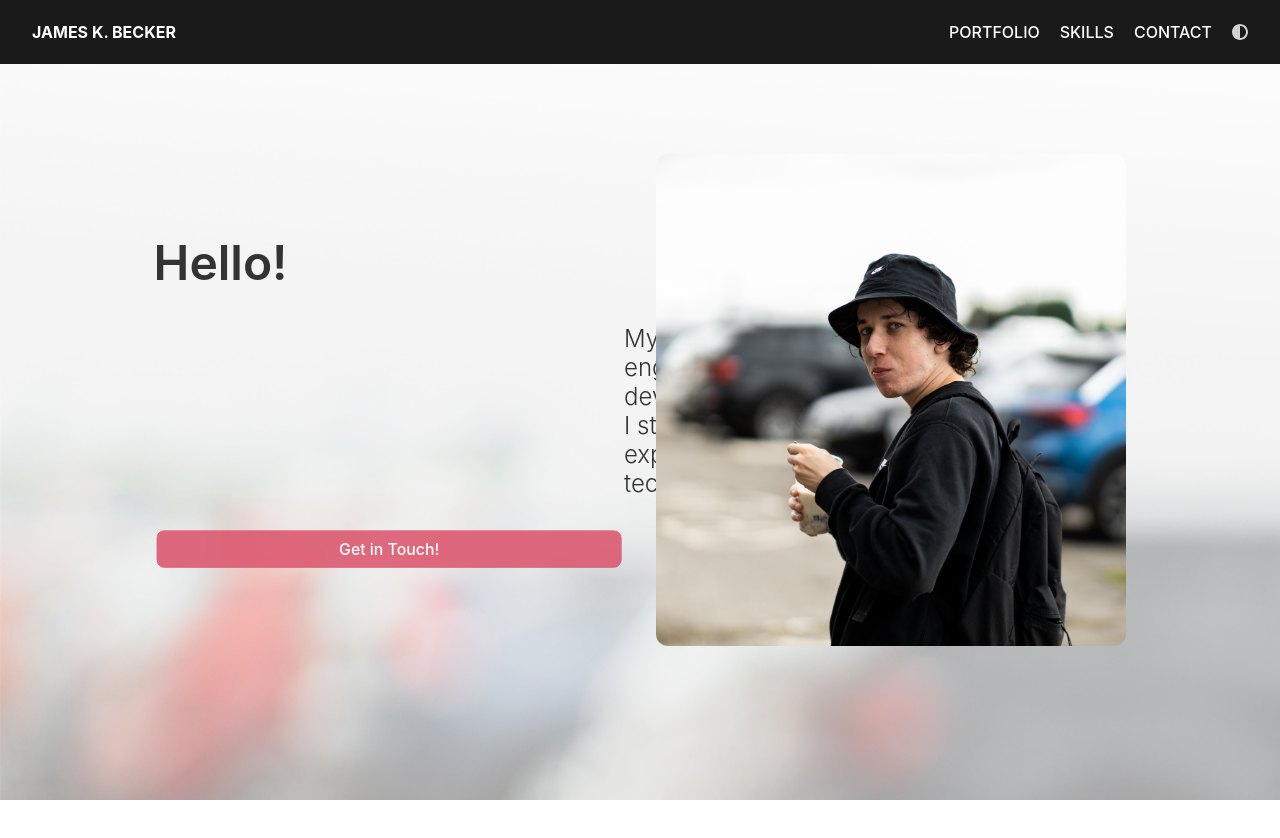
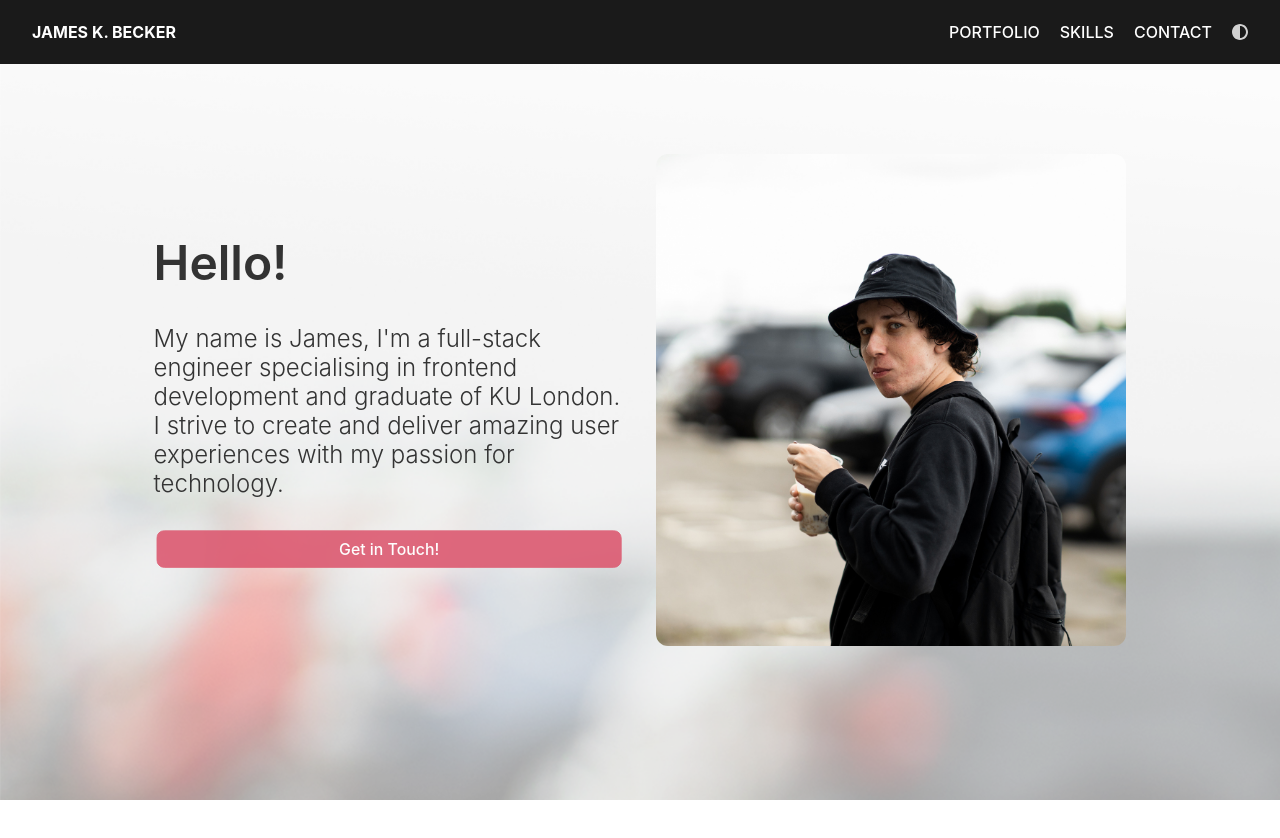
Before and after one commit to jameskbecker/portfolio-old, a Next.js app: page / in a window 1280 px wide. Shown: the top 838 px of the page. Built offline with nearby package versions, Linux system fonts and the light colour scheme.

Commit message:
Fix hero animations

```diff
--- a/src/components/sections/heroSection/animations.ts
+++ b/src/components/sections/heroSection/animations.ts
@@ -2,7 +2,7 @@ import { Variants } from 'framer-motion';
 
 export const imageVariants: Variants = {
   hidden: {
-    y: '0%',
+    y: '100%',
     opacity: 0,
   },
   visible: {
@@ -26,11 +26,11 @@ export const headingVariants: Variants = {
 
 export const aboutVariants: Variants = {
   hidden: {
-    x: '0%',
+    x: '-100%',
     opacity: 0,
   },
   visible: {
-    x: '100%',
+    x: '0%',
     opacity: 1,
     transition: { duration: 0.5, delay: 0.15 },
   },
@@ -38,11 +38,11 @@ export const aboutVariants: Variants = {
 
 export const ctaVariants: Variants = {
   hidden: {
-    x: '100%',
+    x: '-100%',
     opacity: 0,
   },
   visible: {
-    x: '0',
+    x: '0%',
     opacity: 1,
     transition: { duration: 0.5, delay: 0.3 },
   },
```
